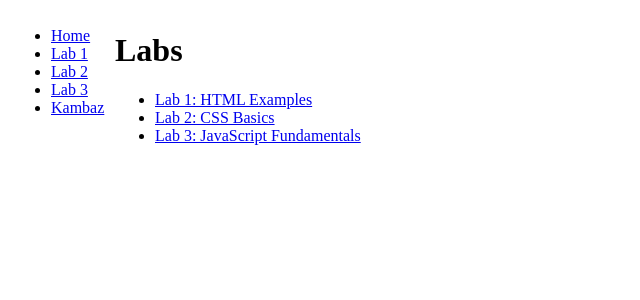
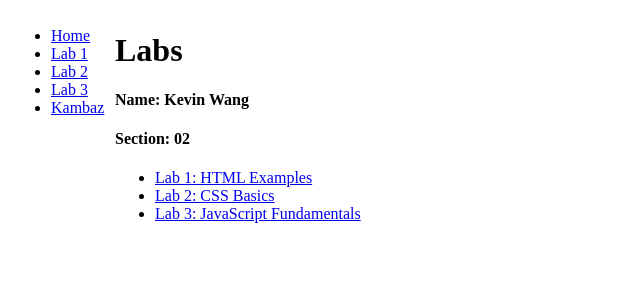
Before and after one commit to kswang06/kambaz-next-js, a Next.js app: page /labs in a window 1280 px wide. Shown: the top 300 px of the page, without its empty margins (0-640 px from the left). Built offline with nearby package versions, Linux system fonts and the light colour scheme.

Commit message:
added name and section to lab landing page for assignment1

```diff
--- a/app/labs/page.tsx
+++ b/app/labs/page.tsx
@@ -3,6 +3,8 @@ export default function labs() {
   return (
     <div id="wd-labs">
       <h1>Labs</h1>
+      <h4>Name: Kevin Wang</h4>
+      <h4>Section: 02</h4>
       <ul>
         <li>
           <Link href="/labs/lab1" id="wd-lab1-link">
```
